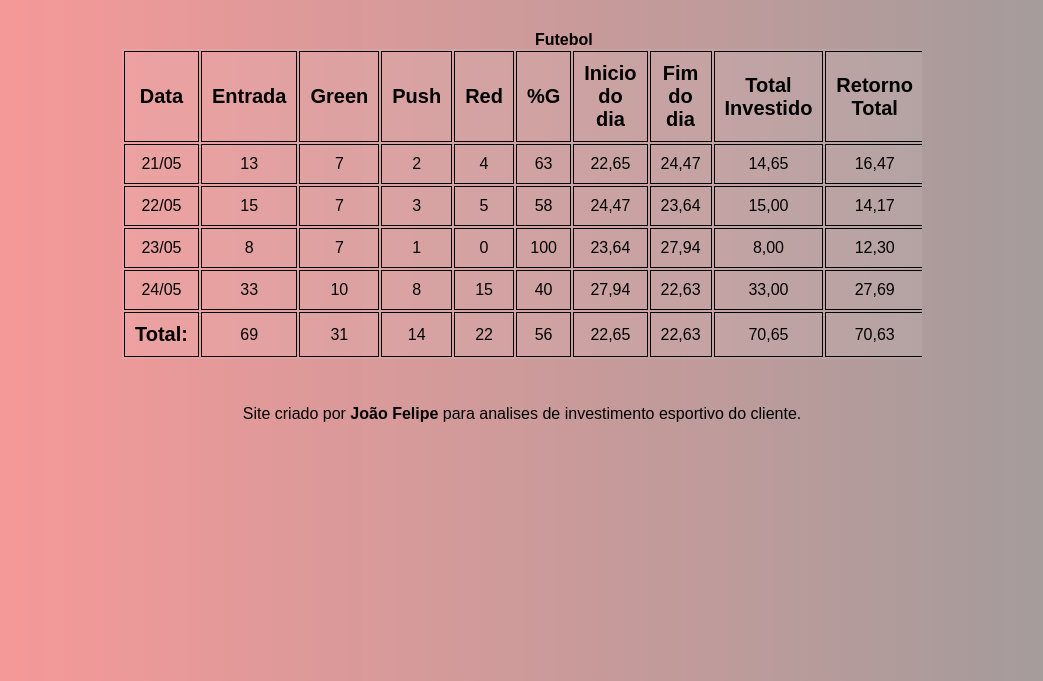
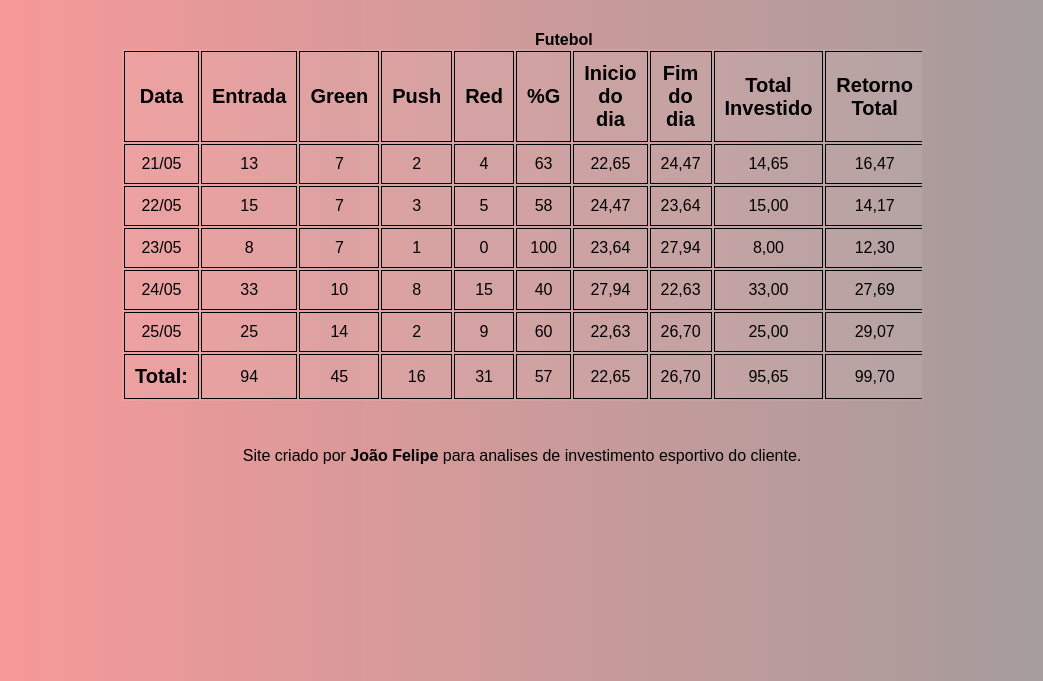
Before and after one commit to joaofelipecode/Relatorio, a plain HTML site: page index.html in a window 1280 px wide. Shown: the part 119-800 px from the top of the page, without its empty margins (118-1161 px from the left). Drawn offline with Linux system fonts and the light colour scheme.

Commit message:
atualização:25/05

```diff
--- a/index.html
+++ b/index.html
@@ -85,20 +85,33 @@
                                     <td>27,69</td>
                                     <td>-5,31</td>
                                 </tr>
+                                <tr>
+                                    <td>25/05</td>
+                                    <td>25</td>
+                                    <td>14</td>
+                                    <td>2</td>
+                                    <td>9</td>
+                                    <td>60</td>
+                                    <td>22,63</td>
+                                    <td>26,70</td>
+                                    <td>25,00</td>
+                                    <td>29,07</td>
+                                    <td>4,07</td>
+                                </tr>
                             </tbody>
                             <tfoot>
                                 <tr>
                                     <th id="txt">Total:</th>
-                                    <td>69</td>
+                                    <td>94</td>
+                                    <td>45</td>
+                                    <td>16</td>
                                     <td>31</td>
-                                    <td>14</td>
-                                    <td>22</td>
-                                    <td>56</td>
+                                    <td>57</td>
                                     <td>22,65</td>
-                                    <td>22,63</td>
-                                    <td>70,65</td>
-                                    <td>70,63</td>
-                                    <td>-0,02</td>
+                                    <td>26,70</td>
+                                    <td>95,65</td>
+                                    <td>99,70</td>
+                                    <td>4,05</td>
                                 </tr>
                             </tfoot>
                         </table>
```
